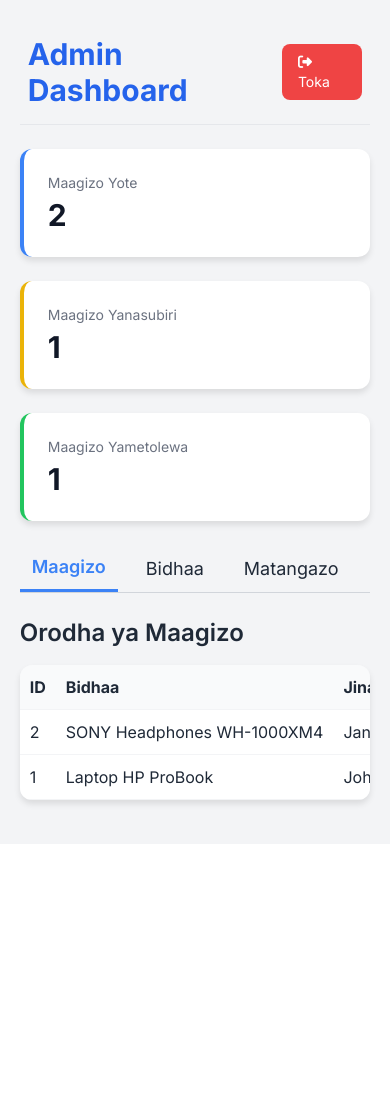
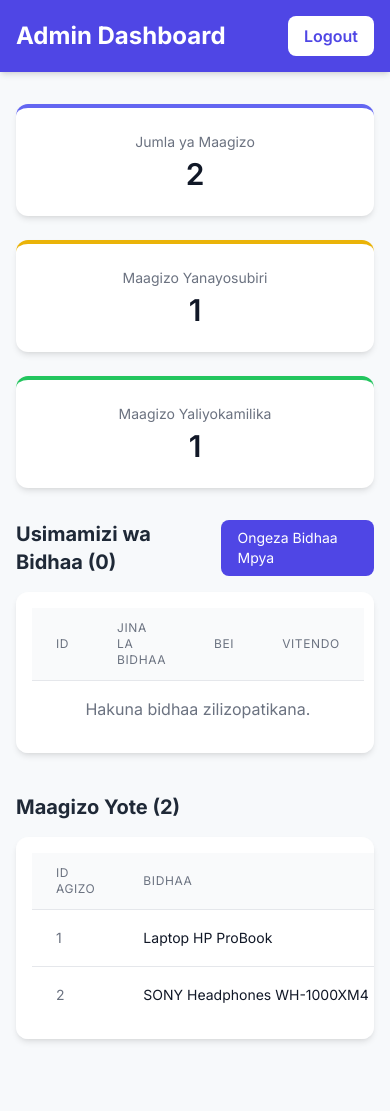
Before and after one commit to abdondismas0-hub/smart-arena-project, a Flask app: page /admin in a window 390 px wide. Before the commit the page ends 810 px from the top, so only its background shows below. Run offline with Flask 3, Linux system fonts and the light colour scheme; the visitor is signed in with stand-in values (Sample User, id 1); some libraries are stand-ins or nearby versions.

Commit message:
Refactor admin.html for improved layout and styles
Updated the admin dashboard layout and styles, including new header and order summary sections. Improved responsiveness and added new classes for better visual hierarchy.

```diff
--- a/templates/admin.html
+++ b/templates/admin.html
@@ -4,243 +4,142 @@
     <meta charset="UTF-8">
     <meta name="viewport" content="width=device-width, initial-scale=1.0">
     <title>Admin Dashboard | Smart Arena</title>
-    <link rel="stylesheet" href="{{ url_for('static', filename='style.css') }}">
-    <!-- Load Tailwind CSS from CDN -->
     <script src="https://cdn.tailwindcss.com"></script>
     <link href="https://fonts.googleapis.com/css2?family=Inter:wght@400;600;700&display=swap" rel="stylesheet">
     <style>
-        body {
-            font-family: 'Inter', sans-serif;
-            background-color: #f3f4f6;
-            color: #1f2937;
-        }
-        .container {
-            max-width: 95%;
-            margin: auto;
-            padding: 20px 10px;
-        }
-        .card {
-            background-color: white;
-            border-radius: 12px;
-            box-shadow: 0 4px 6px rgba(0, 0, 0, 0.1);
-        }
-        .tab-button.active {
-            border-bottom: 3px solid #3b82f6;
-            color: #3b82f6;
-            font-weight: 600;
-        }
-        .status-pending { background-color: #fef3c7; color: #d97706; padding: 2px 8px; border-radius: 4px; }
-        .status-delivered { background-color: #d1fae5; color: #059669; padding: 2px 8px; border-radius: 4px; }
-        /* Responsive Table */
-        .responsive-table-container {
-            overflow-x: auto;
-            -webkit-overflow-scrolling: touch;
-        }
-        .responsive-table th, .responsive-table td {
-            white-space: nowrap;
-            padding: 10px;
-            text-align: left;
-            border-bottom: 1px solid #f3f4f6;
-        }
+        body { font-family: 'Inter', sans-serif; background-color: #f7f9fb; }
+        .card { background-color: white; border-radius: 12px; box-shadow: 0 4px 6px -1px rgba(0, 0, 0, 0.1), 0 2px 4px -2px rgba(0, 0, 0, 0.06); }
     </style>
 </head>
 <body>
-    <div class="container">
-        <header class="flex justify-between items-center py-4 px-2 mb-6 border-b border-gray-200">
-            <h1 class="text-3xl font-bold text-blue-600">Admin Dashboard</h1>
-            <a href="{{ url_for('admin_logout') }}" class="text-sm bg-red-500 hover:bg-red-600 text-white px-4 py-2 rounded-lg font-medium transition duration-150">
-                <i class="fas fa-sign-out-alt"></i> Toka
-            </a>
+    <!-- Kichwa (Header) -->
+    <header class="bg-indigo-600 shadow-md">
+        <div class="max-w-7xl mx-auto py-4 px-4 sm:px-6 lg:px-8 flex justify-between items-center">
+            <h1 class="text-2xl font-bold text-white">Admin Dashboard</h1>
+            <a href="{{ url_for('admin_logout') }}" class="bg-white text-indigo-600 px-4 py-2 rounded-lg font-semibold hover:bg-indigo-100 transition duration-150">Logout</a>
+        </div>
     </header>
 
-        <!-- Ujumbe wa Flash -->
+    <main class="max-w-7xl mx-auto py-8 px-4 sm:px-6 lg:px-8">
+        <!-- Messages Flash -->
         {% with messages = get_flashed_messages(with_categories=true) %}
             {% if messages %}
-                <div class="mb-6">
                 {% for category, message in messages %}
-                        <div class="p-4 mb-2 rounded-lg {% if category == 'success' %}bg-green-100 text-green-700{% elif category == 'error' %}bg-red-100 text-red-700{% else %}bg-yellow-100 text-yellow-700{% endif %}">
+                <div class="p-3 mb-4 rounded-lg {% if category == 'success' %}bg-green-100 text-green-700{% elif category == 'error' %}bg-red-100 text-red-700{% else %}bg-blue-100 text-blue-700{% endif %}">
                     {{ message }}
                 </div>
                 {% endfor %}
-                </div>
             {% endif %}
         {% endwith %}
 
-        <!-- Muhtasari wa Maagizo -->
-        <div class="grid grid-cols-1 md:grid-cols-3 gap-6 mb-8">
-            <div class="card p-6 border-l-4 border-blue-500">
-                <p class="text-sm font-medium text-gray-500">Maagizo Yote</p>
-                <p class="text-3xl font-bold text-gray-900 mt-1">{{ order_summary.total_orders }}</p>
+        <!-- Muhtasari wa Maagizo (Order Summary) -->
+        <div class="grid grid-cols-1 sm:grid-cols-3 gap-6 mb-8">
+            <div class="card p-6 text-center border-t-4 border-indigo-500">
+                <p class="text-sm font-medium text-gray-500">Jumla ya Maagizo</p>
+                <!-- HAKIKISHA order_summary.total_orders IPO HIVI -->
+                <p class="mt-1 text-3xl font-semibold text-gray-900">{{ order_summary.total_orders }}</p>
             </div>
-            <div class="card p-6 border-l-4 border-yellow-500">
-                <p class="text-sm font-medium text-gray-500">Maagizo Yanasubiri</p>
-                <p class="text-3xl font-bold text-gray-900 mt-1">{{ order_summary.pending }}</p>
+            <div class="card p-6 text-center border-t-4 border-yellow-500">
+                <p class="text-sm font-medium text-gray-500">Maagizo Yanayosubiri</p>
+                <!-- HAKIKISHA order_summary.pending IPO HIVI -->
+                <p class="mt-1 text-3xl font-semibold text-gray-900">{{ order_summary.pending }}</p>
             </div>
-            <div class="card p-6 border-l-4 border-green-500">
-                <p class="text-sm font-medium text-gray-500">Maagizo Yametolewa</p>
-                <p class="text-3xl font-bold text-gray-900 mt-1">{{ order_summary.delivered }}</p>
+            <div class="card p-6 text-center border-t-4 border-green-500">
+                <p class="text-sm font-medium text-gray-500">Maagizo Yaliyokamilika</p>
+                 <!-- HAKIKISHA order_summary.delivered IPO HIVI -->
+                <p class="mt-1 text-3xl font-semibold text-gray-900">{{ order_summary.delivered }}</p>
             </div>
         </div>
 
-        <!-- Navigation ya Tab -->
-        <div class="flex border-b border-gray-300 mb-6 space-x-4" id="admin-tabs">
-            <button class="tab-button active pb-2 px-3 text-lg" data-tab="orders">Maagizo</button>
-            <button class="tab-button pb-2 px-3 text-lg" data-tab="products">Bidhaa</button>
-            <button class="tab-button pb-2 px-3 text-lg" data-tab="posts">Matangazo</button>
+        <!-- Usimamizi wa Bidhaa (Product Management) -->
+        <section class="mb-10">
+            <div class="flex justify-between items-center mb-4">
+                <h2 class="text-xl font-bold text-gray-800">Usimamizi wa Bidhaa ({{ products | length }})</h2>
+                <!-- LABDA UNAPASWA KUONGEZA LINKI ZA KUONGEZA BIDHAA HAPA -->
+                <a href="{{ url_for('add_product') }}" class="bg-indigo-600 text-white px-4 py-2 rounded-lg text-sm hover:bg-indigo-700 transition duration-150">Ongeza Bidhaa Mpya</a>
             </div>
-
-        <!-- MAAGIZO (ORDERS) TAB -->
-        <div id="orders" class="tab-content">
-            <h2 class="text-2xl font-semibold mb-4">Orodha ya Maagizo</h2>
-            <div class="card responsive-table-container">
-                {% if orders %}
-                    <table class="responsive-table w-full">
+            <div class="card p-4 overflow-x-auto">
+                <table class="min-w-full divide-y divide-gray-200">
                     <thead class="bg-gray-50">
                         <tr>
-                                <th>ID</th>
-                                <th>Bidhaa</th>
-                                <th>Jina la Mteja</th>
-                                <th>Simu</th>
-                                <th>Bei</th>
-                                <th>Tarehe</th>
-                                <th>Hali</th>
-                                <th>Vitendo</th>
+                            <th class="px-6 py-3 text-left text-xs font-medium text-gray-500 uppercase tracking-wider">ID</th>
+                            <th class="px-6 py-3 text-left text-xs font-medium text-gray-500 uppercase tracking-wider">Jina la Bidhaa</th>
+                            <th class="px-6 py-3 text-left text-xs font-medium text-gray-500 uppercase tracking-wider">Bei</th>
+                            <th class="px-6 py-3 text-left text-xs font-medium text-gray-500 uppercase tracking-wider">Vitendo</th>
                         </tr>
                     </thead>
-                        <tbody>
-                            {% for order in orders | reverse %}
+                    <tbody class="bg-white divide-y divide-gray-200">
+                        <!-- HAKIKISHA products IPO HIVI -->
+                        {% for product in products %}
                         <tr>
-                                    <td>{{ order.id }}</td>
-                                    <td>{{ order.product_name }}</td>
-                                    <td>{{ order.customer_name }}</td>
-                                    <td>{{ order.phone }}</td>
-                                    <td>{{ order.price | format_currency }}</td>
-                                    <td>{{ order.date }}</td>
-                                    <td>
-                                        <span class="status-{{ order.status | lower }}">{{ order.status }}</span>
-                                    </td>
-                                    <td>
-                                        <a href="#" class="text-blue-500 hover:text-blue-700 text-sm">Badili</a>
+                            <td class="px-6 py-4 whitespace-nowrap text-sm text-gray-500">{{ product.id }}</td>
+                            <td class="px-6 py-4 whitespace-nowrap text-sm font-medium text-gray-900">{{ product.name }}</td>
+                            <td class="px-6 py-4 whitespace-nowrap text-sm text-gray-500">{{ product.price | format_currency }}</td>
+                            <td class="px-6 py-4 whitespace-nowrap text-sm font-medium">
+                                <a href="{{ url_for('edit_product', product_id=product.id) }}" class="text-indigo-600 hover:text-indigo-900 mr-4">Hariri</a>
+                                <a href="{{ url_for('delete_product', product_id=product.id) }}" class="text-red-600 hover:text-red-900">Futa</a>
                             </td>
                         </tr>
                         {% endfor %}
+                        {% if not products %}
+                            <tr><td colspan="4" class="px-6 py-4 text-center text-gray-500">Hakuna bidhaa zilizopatikana.</td></tr>
+                        {% endif %}
                     </tbody>
                 </table>
-                {% else %}
-                    <p class="p-4 text-gray-500">Hakuna maagizo yaliyopokelewa bado.</p>
-                {% endif %}
             </div>
-        </div>
+        </section>
 
-        <!-- BIDHAA (PRODUCTS) TAB -->
-        <div id="products" class="tab-content hidden">
-            <div class="flex justify-between items-center mb-4">
-                <h2 class="text-2xl font-semibold">Orodha ya Bidhaa</h2>
-                <a href="#" class="bg-blue-600 hover:bg-blue-700 text-white px-4 py-2 rounded-lg text-sm font-medium">
-                    <i class="fas fa-plus"></i> Ongeza Bidhaa
-                </a>
-            </div>
-            <div class="card responsive-table-container">
-                 {% if products %}
-                    <table class="responsive-table w-full">
+        <!-- Maagizo Mapya (Orders List) -->
+        <section class="mb-10">
+            <h2 class="text-xl font-bold text-gray-800 mb-4">Maagizo Yote ({{ orders | length }})</h2>
+            <div class="card p-4 overflow-x-auto">
+                <table class="min-w-full divide-y divide-gray-200">
                     <thead class="bg-gray-50">
                         <tr>
-                                <th>ID</th>
-                                <th>Jina la Bidhaa</th>
-                                <th>Bei</th>
-                                <th>Maelezo</th>
-                                <th>Vitendo</th>
+                            <th class="px-6 py-3 text-left text-xs font-medium text-gray-500 uppercase tracking-wider">ID Agizo</th>
+                            <th class="px-6 py-3 text-left text-xs font-medium text-gray-500 uppercase tracking-wider">Bidhaa</th>
+                            <th class="px-6 py-3 text-left text-xs font-medium text-gray-500 uppercase tracking-wider">Mteja</th>
+                            <th class="px-6 py-3 text-left text-xs font-medium text-gray-500 uppercase tracking-wider">Hali</th>
+                            <th class="px-6 py-3 text-left text-xs font-medium text-gray-500 uppercase tracking-wider">Tarehe</th>
+                            <th class="px-6 py-3 text-left text-xs font-medium text-gray-500 uppercase tracking-wider">Vitendo</th>
                         </tr>
                     </thead>
-                        <tbody>
-                            {% for product in products %}
+                    <tbody class="bg-white divide-y divide-gray-200">
+                        <!-- HAKIKISHA orders IPO HIVI -->
+                        {% for order in orders %}
                         <tr>
-                                    <td>{{ product.id }}</td>
-                                    <td>{{ product.name }}</td>
-                                    <td>{{ product.price | format_currency }}</td>
-                                    <td>{{ product.description | truncate(60, True, '...') }}</td>
-                                    <td>
-                                        <a href="#" class="text-yellow-600 hover:text-yellow-800 text-sm mr-3">Hariri</a>
-                                        <a href="#" class="text-red-600 hover:text-red-800 text-sm">Futa</a>
+                            <td class="px-6 py-4 whitespace-nowrap text-sm text-gray-500">{{ order.id }}</td>
+                            <td class="px-6 py-4 whitespace-nowrap text-sm font-medium text-gray-900">{{ order.product_name }}</td>
+                            <td class="px-6 py-4 whitespace-nowrap text-sm text-gray-500">{{ order.customer_name }}</td>
+                            <td class="px-6 py-4 whitespace-nowrap">
+                                <span class="px-2 inline-flex text-xs leading-5 font-semibold rounded-full
+                                    {% if order.status == 'Pending' %}bg-yellow-100 text-yellow-800
+                                    {% elif order.status == 'Delivered' %}bg-green-100 text-green-800
+                                    {% else %}bg-gray-100 text-gray-800{% endif %}">
+                                    {{ order.status }}
+                                </span>
+                            </td>
+                            <td class="px-6 py-4 whitespace-nowrap text-sm text-gray-500">{{ order.date }}</td>
+                            <td class="px-6 py-4 whitespace-nowrap text-sm font-medium">
+                                <!-- LABDA LINKI YA KUUPDATE STATUS -->
+                                <a href="#" class="text-indigo-600 hover:text-indigo-900">Sasisha</a>
                             </td>
                         </tr>
                         {% endfor %}
+                        {% if not orders %}
+                            <tr><td colspan="6" class="px-6 py-4 text-center text-gray-500">Hakuna maagizo yaliyopatikana.</td></tr>
+                        {% endif %}
                     </tbody>
                 </table>
-                {% else %}
-                    <p class="p-4 text-gray-500">Hakuna bidhaa zilizoongezwa bado.</p>
-                {% endif %}
             </div>
-        </div>
+        </section>
 
-        <!-- MATANGAZO (POSTS) TAB -->
-        <div id="posts" class="tab-content hidden">
-            <div class="flex justify-between items-center mb-4">
-                <h2 class="text-2xl font-semibold">Orodha ya Matangazo</h2>
-                <a href="#" class="bg-blue-600 hover:bg-blue-700 text-white px-4 py-2 rounded-lg text-sm font-medium">
-                    <i class="fas fa-plus"></i> Ongeza Tangazo
-                </a>
-            </div>
-             <div class="card responsive-table-container">
-                 {% if posts %}
-                    <table class="responsive-table w-full">
-                        <thead class="bg-gray-50">
-                            <tr>
-                                <th>ID</th>
-                                <th>Kichwa</th>
-                                <th>Yaliyomo</th>
-                                <th>Vitendo</th>
-                            </tr>
-                        </thead>
-                        <tbody>
-                            {% for post in posts %}
-                                <tr>
-                                    <td>{{ post.id }}</td>
-                                    <td>{{ post.title }}</td>
-                                    <td>{{ post.content | truncate(60, True, '...') }}</td>
-                                    <td>
-                                        <a href="#" class="text-yellow-600 hover:text-yellow-800 text-sm mr-3">Hariri</a>
-                                        <a href="#" class="text-red-600 hover:text-red-800 text-sm">Futa</a>
-                                    </td>
-                                </tr>
-                            {% endfor %}
-                        </tbody>
-                    </table>
-                 {% else %}
-                    <p class="p-4 text-gray-500">Hakuna matangazo yaliyopatikana bado.</p>
-                 {% endif %}
-            </div>
-        </div>
+        <!-- Usimamizi wa Posts (Posts Management) -->
+        <section>
+            <!-- Posts logic goes here, similar to products -->
+        </section>
 
-    </div>
+    </main>
 
-    <!-- JavaScript kwa ajili ya Tab Switching -->
-    <script>
-        document.addEventListener('DOMContentLoaded', () => {
-            const tabs = document.querySelectorAll('.tab-button');
-            const contents = document.querySelectorAll('.tab-content');
-
-            tabs.forEach(tab => {
-                tab.addEventListener('click', () => {
-                    // Ondoa active kutoka kwa tabs zote
-                    tabs.forEach(t => t.classList.remove('active'));
-                    // Ficha contents zote
-                    contents.forEach(c => c.classList.add('hidden'));
-
-                    // Weka active kwenye tab iliyobofya
-                    tab.classList.add('active');
-
-                    // Onyesha content husika
-                    const targetId = tab.getAttribute('data-tab');
-                    const targetContent = document.getElementById(targetId);
-                    if (targetContent) {
-                        targetContent.classList.remove('hidden');
-                    }
-                });
-            });
-        });
-    </script>
-    <!-- Font Awesome kwa icons -->
-    <script src="https://kit.fontawesome.com/a076d05399.js" crossorigin="anonymous"></script>
 </body>
 </html>
```
Lines whose indentation alone changed are shown as unchanged.
